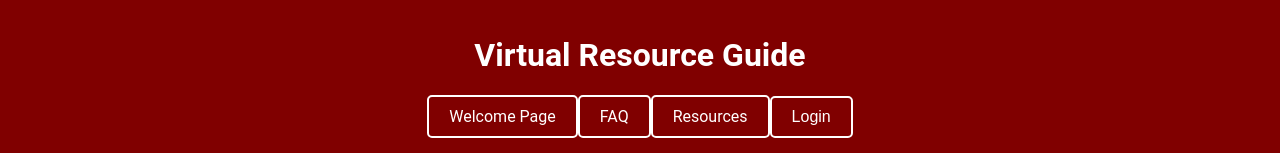
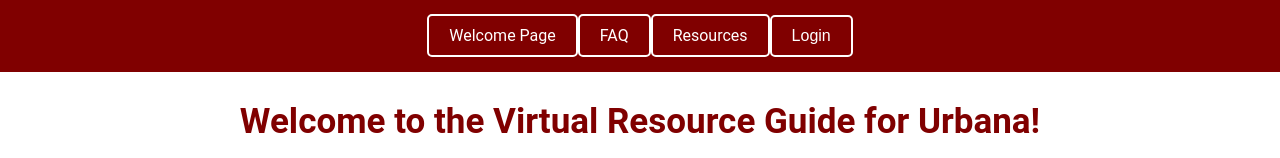
Before and after one commit to haynes418/TruencyTwo, a React (Create React App) app in the folder react-proj/: page / in a window 1280 px wide. Shown: the top 158 px of the page. Built offline with nearby package versions, Linux system fonts and the light colour scheme.

Commit message:
Layout Updates

```diff
--- a/react-proj/src/App.css
+++ b/react-proj/src/App.css
@@ -63,6 +63,7 @@ body {
 
 .ant-collapse > .ant-collapse-item > .ant-collapse-header  {
   background-color: maroon;
+  opacity: 0.8;
   color: white;
   font-size: 16px;
 }
@@ -236,5 +237,4 @@ body {
     font-size: 20px;
     text-align: center;
   }
-
 }
--- a/react-proj/src/App.js
+++ b/react-proj/src/App.js
@@ -170,7 +170,6 @@ const App = () => {
     <Router>
       <div className="App">
         <header className="App-header">
-          <h1>Virtual Resource Guide</h1>
           <nav>
             {!isAuthenticated && (
               <>
--- a/react-proj/src/Pages/Resources.jsx
+++ b/react-proj/src/Pages/Resources.jsx
@@ -13,7 +13,6 @@ const Resource = () => {
   const topic = query.get('topic');
   return (
     <div>
-      <button onClick={() => navigate(-1)} className="Back-button Back-button--filled">Back</button>
       <h1>Resources</h1>
       <CsvTable filePath="ChampaignCountyResourceSheet.xlsx" filterKeywords={topic?.split('-')}/>
     </div>
```
